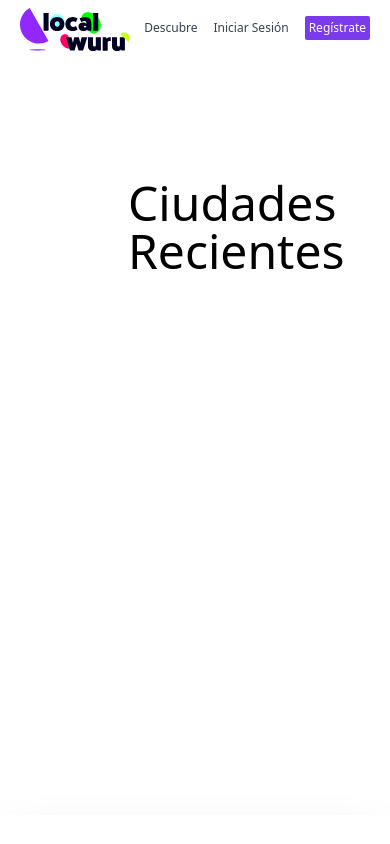
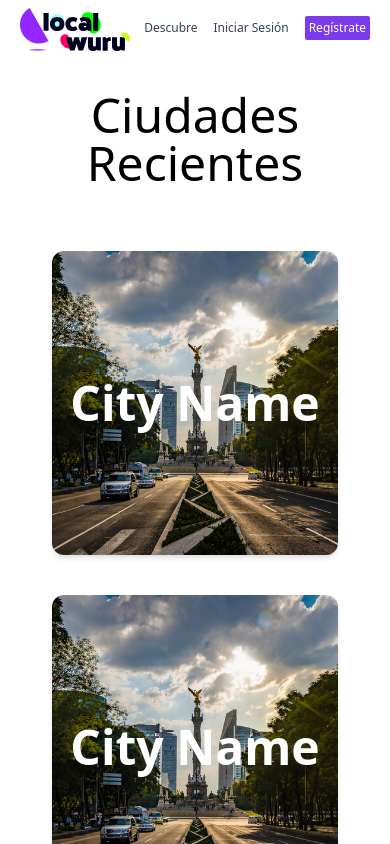
Before and after one commit to axeldelat/localwuru, a Next.js app: page / in a window 390 px wide. Shown: the top 844 px of the page. Built offline with nearby package versions, Linux system fonts and the light colour scheme; what @tailwindcss/typography would draw is missing.

Commit message:
CardCities Component responsive fix

```diff
--- a/components/CardCities/index.js
+++ b/components/CardCities/index.js
@@ -2,7 +2,7 @@ import React from 'react'
 
 function CardCities ({faq,index,toggleFAQ}){
   return (
-      <div className="col-span-2 bg-white py-32 rounded-lg text-black  my-3 shadow-md rounded-xl m-3 box-content "
+      <div className="col-span-1 md:col-span-2 bg-white py-32 rounded-lg text-black  my-3 shadow-md rounded-xl m-3 box-content "
       style={{
         backgroundImage: "url(" + "/images/cdmx.jpg" + ")",
         backgroundPosition: 'center',
--- a/pages/index.js
+++ b/pages/index.js
@@ -27,8 +27,8 @@ export default function Home() {
 
       <Navbar/>
       <main>
-        <section className="container mx-auto grid grid-cols-8 gap-4 p-32 ">
-          <div className="col-span-8"><h1 className="text-center text-5xl mb-5">Ciudades Recientes</h1></div>
+        <section className="container mx-auto grid grid-cols-1 md:grid-cols-8 gap-4 p-10 md:p-32 ">
+          <div className="col-span-1 md:col-span-8"><h1 className="text-center text-5xl mb-5">Ciudades Recientes</h1></div>
           <div></div>
           <CardCities />
           <CardCities />
```
